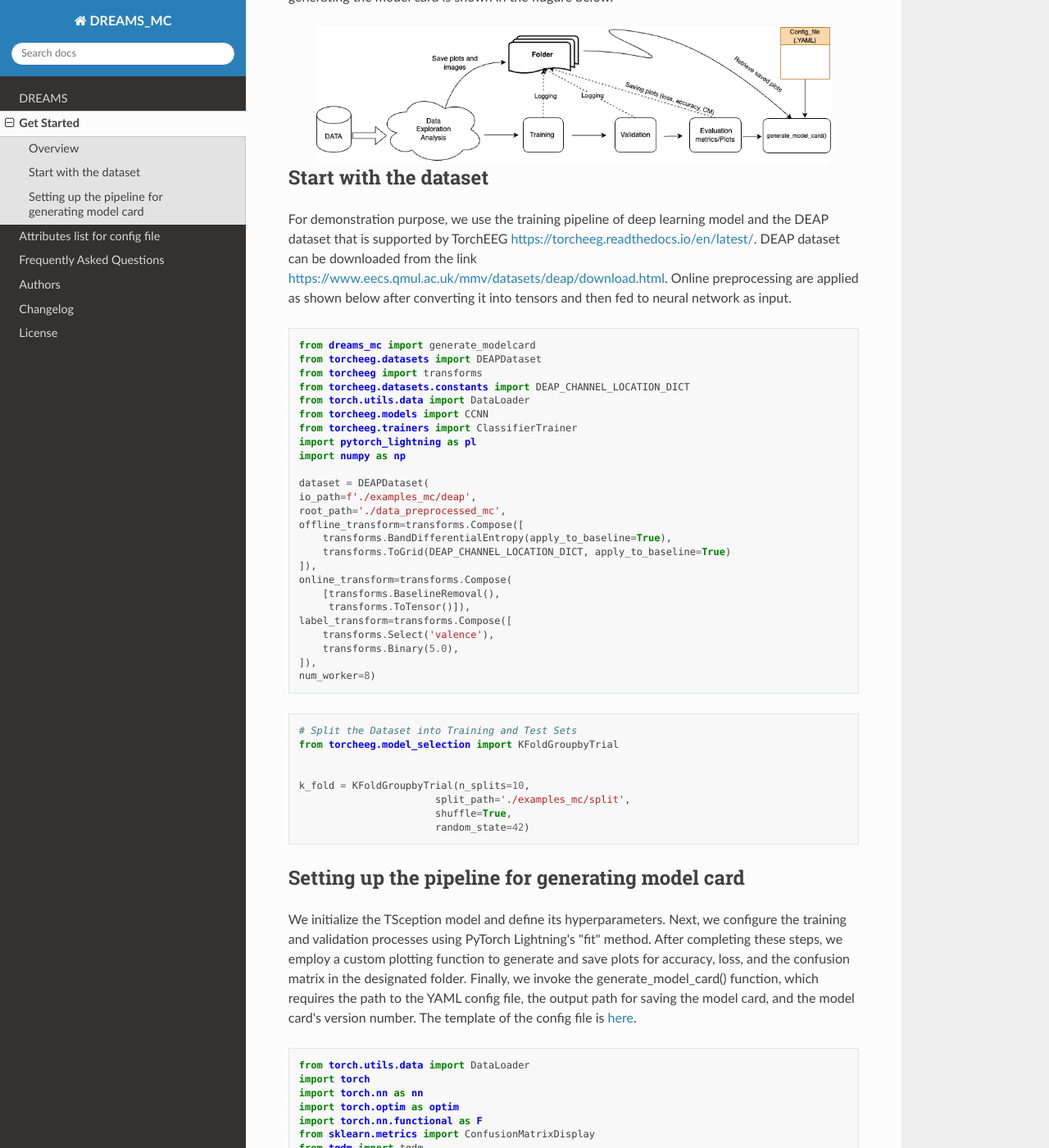
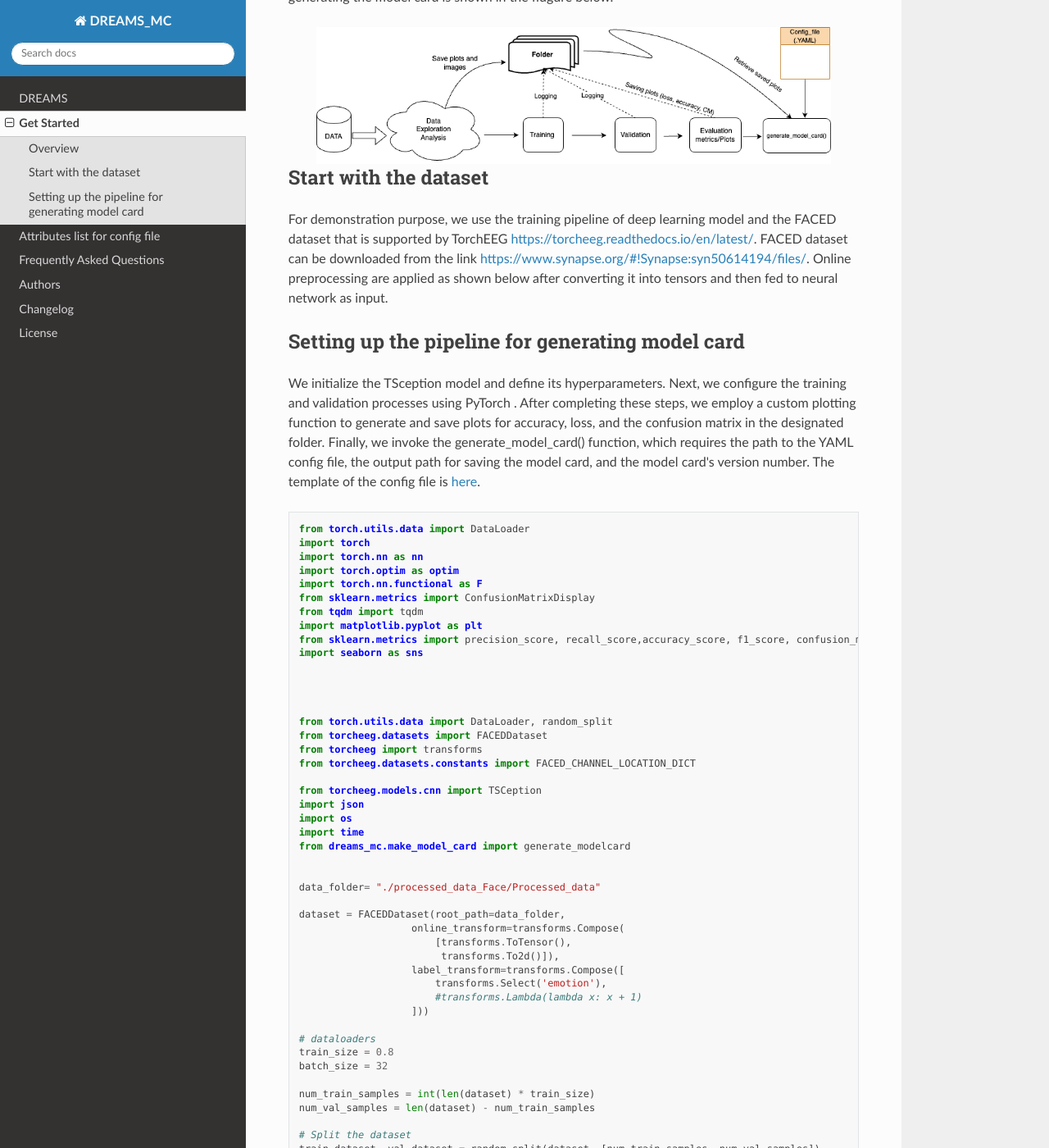
Before and after one commit to LucidJun/DREAM, a Sphinx documentation site: the page built from source/descriptions/get_started.rst, in a window 1280 px wide and 1400 px high, scrolled down 303 px. Shown: the whole window at 82% size. Built offline with Sphinx 7.4.7 and the Read the Docs theme 2.0.0, drawn with Linux system fonts in a browser that asks for light colours; formulas are drawn with MathJax 3; pages that are not in the unit, such as notebooks, are missing from menus.

```diff
--- a/source/descriptions/get_started.rst
+++ b/source/descriptions/get_started.rst
@@ -15,55 +15,19 @@
 Start with the dataset
 -------------------------
 
-For demonstration purpose, we use the training pipeline of deep learning model and the  DEAP dataset that is supported by TorchEEG `<https://torcheeg.readthedocs.io/en/latest/>`_. DEAP dataset can be downloaded from the link `<https://www.eecs.qmul.ac.uk/mmv/datasets/deap/download.html>`_. Online preprocessing
+For demonstration purpose, we use the training pipeline of deep learning model and the  FACED dataset that is supported by TorchEEG `<https://torcheeg.readthedocs.io/en/latest/>`_. FACED dataset can be downloaded from the link `<https://www.synapse.org/#!Synapse:syn50614194/files/>`_. Online preprocessing
 are applied as shown below after converting it into tensors and then fed to neural network as input.
 
-.. code:: python
-
-    from dreams_mc import generate_modelcard
-    from torcheeg.datasets import DEAPDataset
-    from torcheeg import transforms
-    from torcheeg.datasets.constants import DEAP_CHANNEL_LOCATION_DICT
-    from torch.utils.data import DataLoader
-    from torcheeg.models import CCNN
-    from torcheeg.trainers import ClassifierTrainer
-    import pytorch_lightning as pl
-    import numpy as np
-
-    dataset = DEAPDataset(
-    io_path=f'./examples_mc/deap',
-    root_path='./data_preprocessed_mc',
-    offline_transform=transforms.Compose([
-        transforms.BandDifferentialEntropy(apply_to_baseline=True),
-        transforms.ToGrid(DEAP_CHANNEL_LOCATION_DICT, apply_to_baseline=True)
-    ]),
-    online_transform=transforms.Compose(
-        [transforms.BaselineRemoval(),
-         transforms.ToTensor()]),
-    label_transform=transforms.Compose([
-        transforms.Select('valence'),
-        transforms.Binary(5.0),
-    ]),
-    num_worker=8)
 
 
-.. code:: python
 
-    # Split the Dataset into Training and Test Sets
-    from torcheeg.model_selection import KFoldGroupbyTrial
-
-
-    k_fold = KFoldGroupbyTrial(n_splits=10,
-                           split_path='./examples_mc/split',
-                           shuffle=True,
-                           random_state=42)
 
 
 Setting up the pipeline for generating model card
 -----------------------------------------------------
 
 
-We initialize the TSception model and define its hyperparameters. Next, we configure the training and validation processes using PyTorch Lightning's "fit" method.
+We initialize the TSception model and define its hyperparameters. Next, we configure the training and validation processes using PyTorch .
 After completing these steps, we employ a custom plotting function to generate and save plots for accuracy, loss, and the confusion matrix in the designated folder.
 Finally, we invoke the generate_model_card() function, which requires the path to the YAML config file, the output path for saving the model card, and the model card's
 version number. The template of the config file is `here <https://github.com/LucidJun/DREAM/tree/main/template>`_.
```
